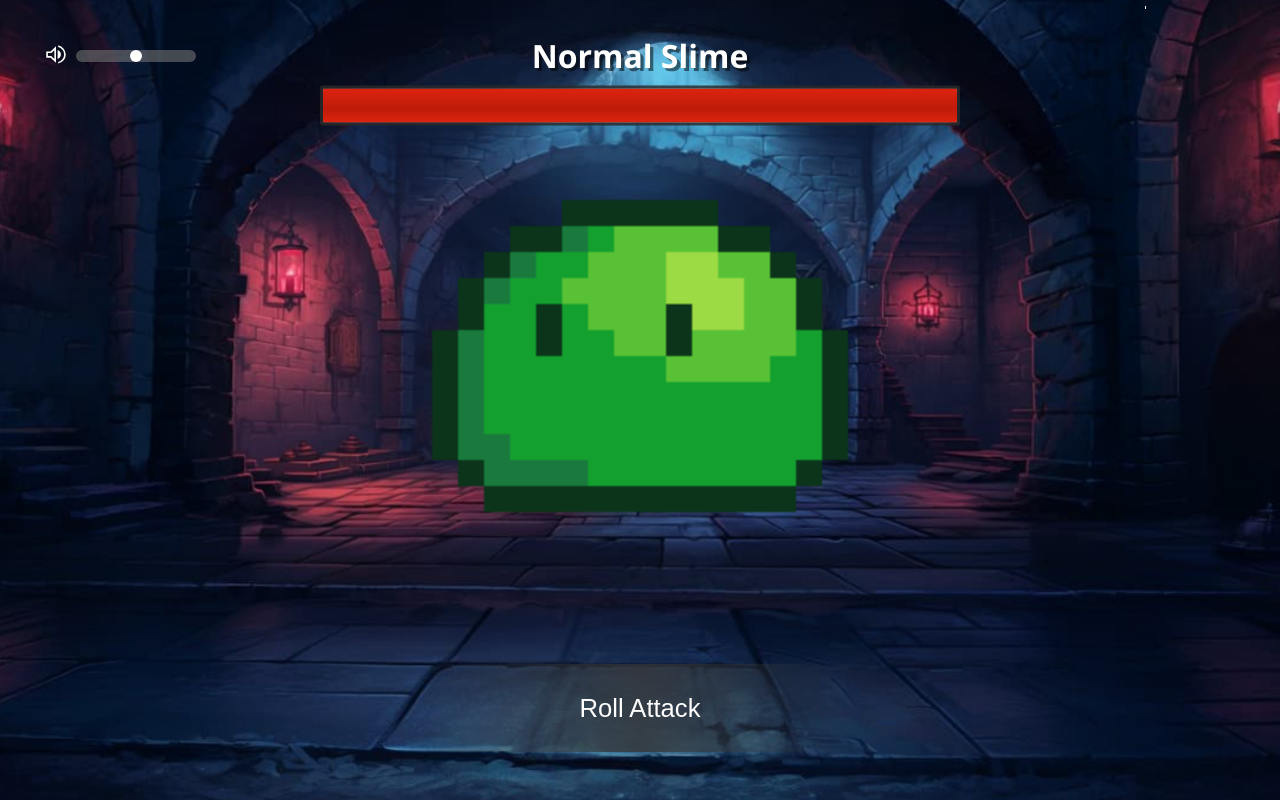
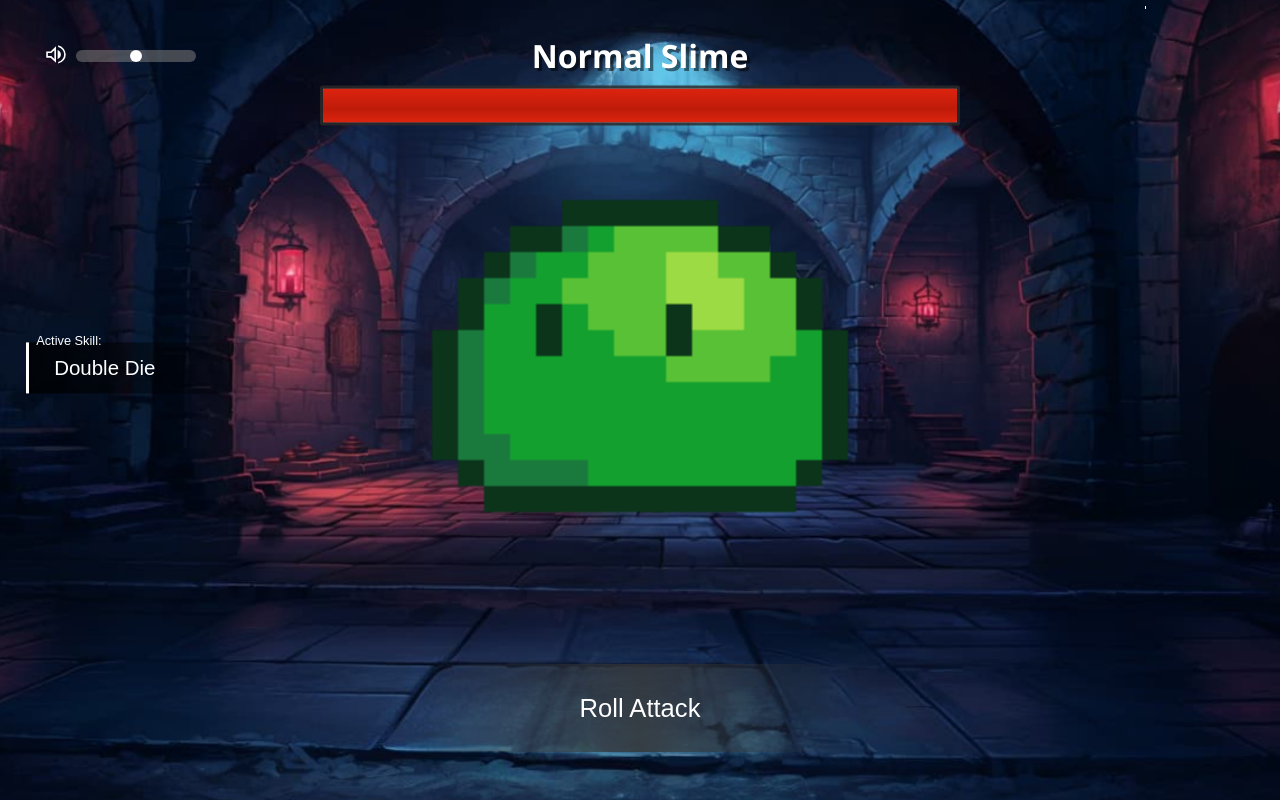
Before and after one commit to KaitoSugimura/ShuffleWeb, a React (Vite) app: page / in a window 1280 px wide. Both pictures are taken after a click on the button "Start Game". Built offline with nearby package versions, Linux system fonts and the light colour scheme.

Commit message:
Update skill

```diff
--- a/src/Context/SoundContext.jsx
+++ b/src/Context/SoundContext.jsx
@@ -9,12 +9,15 @@ import Hit from "/Sound/SFX/Hit.mp3";
 import Death from "/Sound/SFX/Death.mp3";
 import Roll from "/Sound/SFX/Roll.mp3";
 import PowerUp from "/Sound/SFX/PowerUp.mp3";
+import Skill1 from "/Sound/SFX/Skill1.mp3";
 
 const soundList = {
   Select: Select,
   Hit: Hit,
   Death: Death,
   Roll: Roll,
+  PowerUp: PowerUp,
+  Skill1: Skill1,
 };
 
 export const SoundContext = createContext();
@@ -25,13 +28,22 @@ export const SoundContextProvider = ({ children }) => {
   const SFXRef = useRef(null);
   const currentTimeRef = useRef(0);
 
+  const startUp = useRef(true);
+
   useEffect(() => {
     if (audioRef.current) {
       audioRef.current.volume = volume;
       SFXRef.current.volume = volume;
       audioRef.current.currentTime = currentTimeRef.current;
+
       if (volume == 0) audioRef.current.pause();
       else audioRef.current.play();
+
+      if (startUp.current) {
+        startUp.current = false;
+        playMusic("title");
+        return;
+      }
     }
   }, [volume]);
 
@@ -42,12 +54,12 @@ export const SoundContextProvider = ({ children }) => {
   const playSFX = useCallback(
     (sfxName) => {
       if (volume == 0) return;
-      if (sfxName === "PowerUp") {
-        const audio = new Audio(PowerUp);
+      const playPath = soundList[sfxName];
+      if (sfxName === "PowerUp" || sfxName === "Skill1") {
+        const audio = new Audio(playPath);
         audio.volume = volume;
         audio.play();
       } else {
-        const playPath = soundList[sfxName];
         if (playPath) {
           SFXRef.current.src = playPath;
           SFXRef.current.play();
--- a/src/Pages/Main/Data/SlimeLineup.jsx
+++ b/src/Pages/Main/Data/SlimeLineup.jsx
@@ -4,8 +4,8 @@ import slime3 from "/Enemies/FireSlime.gif";
 import slime4 from "/Enemies/ArmoredSlime.gif";
 
 export default [
-  {name: "Normal Slime", health: 50, image: slime1},
-  {name: "Water Slime", health: 100, image: slime2},
-  {name: "Fire Slime", health: 500, image: slime3},
-  {name: "Boss Slime", health: 2500, image: slime4},
+  {name: "Normal Slime", health: 100, image: slime1},
+  {name: "Water Slime", health: 250, image: slime2},
+  {name: "Fire Slime", health: 1000, image: slime3},
+  {name: "Boss Slime", health: 5000, image: slime4},
 ]
--- a/src/Pages/Main/Main.jsx
+++ b/src/Pages/Main/Main.jsx
@@ -19,7 +19,11 @@ export default function Main() {
   const iRef = useRef(0);
 
   const currentSlimeIndexRef = useRef(0);
+  const currentNumberOfCards = useRef(10);
   const comboRef = useRef(0);
+
+  const doubleDiceTurnsRemaining = useRef(0);
+  const [skillDoubleDieUsed, setSkillDoubleDieUsed] = useState(false);
 
   // Initial set
   useEffect(() => {
@@ -33,13 +37,17 @@ export default function Main() {
   }, []);
 
   const getNewSplitShuffleArrays = () => {
-    const arr = shuffle(10);
-    return [arr.slice(0, 5), arr.slice(5, 10)];
+    const numberOfCards = currentNumberOfCards.current;
+    const arr = shuffle(numberOfCards);
+    return [
+      arr.slice(0, numberOfCards / 2),
+      arr.slice(numberOfCards / 2, numberOfCards),
+    ];
   };
 
   const getDamageMultiplier = () => {
     if (comboRef.current === 0) return 1;
-    return 1 + 0.5 * (comboRef.current - 1);
+    return comboRef.current;
   };
 
   const onEnemyDeath = () => {
@@ -66,6 +74,14 @@ export default function Main() {
     setCombatState([0, iRef.current + 1]);
   };
 
+  const setDieAmount = (amount) => {
+    currentNumberOfCards.current = amount;
+    doubleDiceTurnsRemaining.current = 1;
+    if (combatState[0] === 1) {
+      setCards(getNewSplitShuffleArrays());
+    }
+  };
+
   const getActionComponent = () => {
     switch (combatState[0]) {
       case 0:
@@ -90,7 +106,14 @@ export default function Main() {
           cards[i].forEach((card) => {
             sum += card;
           });
-          if (sum > 27) {
+          if (
+            sum >=
+            Math.ceil(
+              (currentNumberOfCards.current *
+                (currentNumberOfCards.current + 1)) /
+                4
+            )
+          ) {
             playSFX("PowerUp");
             comboRef.current++;
           } else {
@@ -102,6 +125,10 @@ export default function Main() {
           setTimeout(() => {
             enemyRef.current.takeDamage(Math.ceil(sum * getDamageMultiplier()));
           }, 500);
+
+          doubleDiceTurnsRemaining.current--;
+          currentNumberOfCards.current =
+            doubleDiceTurnsRemaining.current > 0 ? 20 : 10;
         };
         return (
           <div className={styles.bottomCenter}>
@@ -156,6 +183,19 @@ export default function Main() {
         </div>
       )}
 
+      {!skillDoubleDieUsed && (
+        <button
+          className={styles.skillButton}
+          onClick={() => {
+            playSFX("Skill1");
+            setSkillDoubleDieUsed(true);
+            setDieAmount(20);
+          }}
+        >
+          Double Die
+        </button>
+      )}
+
       {cards && (
         <>
           <div
@@ -165,10 +205,10 @@ export default function Main() {
               //   combatState[1] === 1
               //     ? "translate(-8%, 0%)"
               //     : "translate(-108%, 0%)",
-              top: combatState[1] === 1 ? "38%" : "65%",
+              bottom: combatState[1] === 1 ? "68%" : "20%",
               transition:
                 combatState[1] === 1
-                  ? "transform 0.5s ease-out, top 0.5s ease-in"
+                  ? "transform 0.5s ease-out, bottom 0.5s ease-in"
                   : "none",
             }}
           >
@@ -189,10 +229,10 @@ export default function Main() {
               //   combatState[1] === 2
               //     ? "translate(-92%, 0%)"
               //     : "translate(8%, 0%)",
-              top: combatState[1] === 2 ? "38%" : "65%",
+              bottom: combatState[1] === 2 ? "68%" : "20%",
               transition:
                 combatState[1] === 2
-                  ? "transform 0.5s ease-out, top 0.5s ease-in"
+                  ? "transform 0.5s ease-out, bottom 0.5s ease-in"
                   : "none",
             }}
           >
--- a/src/Pages/Main/Main.module.css
+++ b/src/Pages/Main/Main.module.css
@@ -1,7 +1,7 @@
 .comboCont {
   position: fixed;
-  top: 52%;
-  right: 7%;
+  top: 43%;
+  right: 10%;
 
   transform: translateY(-50%);
 
@@ -51,12 +51,41 @@
   color: red;
 }
 
+.skillButton{
+  position: fixed;
+  top: 46%;
+  left: 2%;
+  transform: translateY(-50%);
+  width: 20vw;
+  height: 4vw;
+  border: none;
+  background: linear-gradient(to right, #000000cf, #00000000);
+  color: white;
+  font-size: 1.6vw;
+  text-align: start;
+  padding-left: 2vw;
+  cursor: pointer;
+
+  border-left: white 0.3vw solid;
+}
+
+.skillButton:after{
+  content: "Active Skill:";
+  position: absolute;
+  top: -18%;
+  left: 3%;
+  font-size: 1vw;
+}
+
+.skillButton:hover{
+  background: linear-gradient(to right, #2a2a2acf, #00000000);
+}
+
 .leftBoxPos,
 .rightBoxPos {
   position: fixed;
-  top: 63%;
+  bottom: 37%;
   left: 50%;
-  transition: transform 0.5s ease-out, top 0.5s ease-in;
   z-index: 1;
 }
 .leftBoxPos {
@@ -69,8 +98,8 @@
 
 .leftCardBox,
 .rightCardBox {
-  display: flex;
-  justify-content: center;
+  display: grid;
+  grid-template-columns: repeat(5, 1fr);
   align-items: center;
   gap: 0.5vw;
   position: relative;
```
Also changed, not shown: 1 other file (tests, documents, lock files or other folders).
